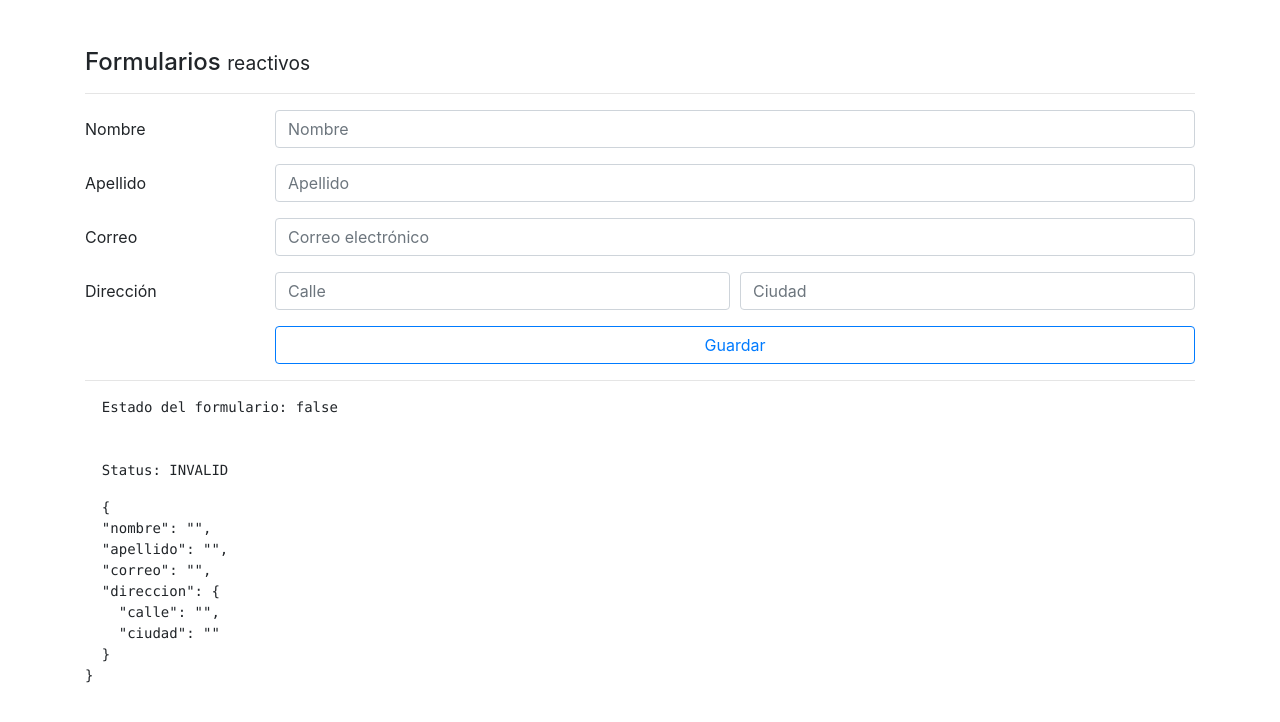
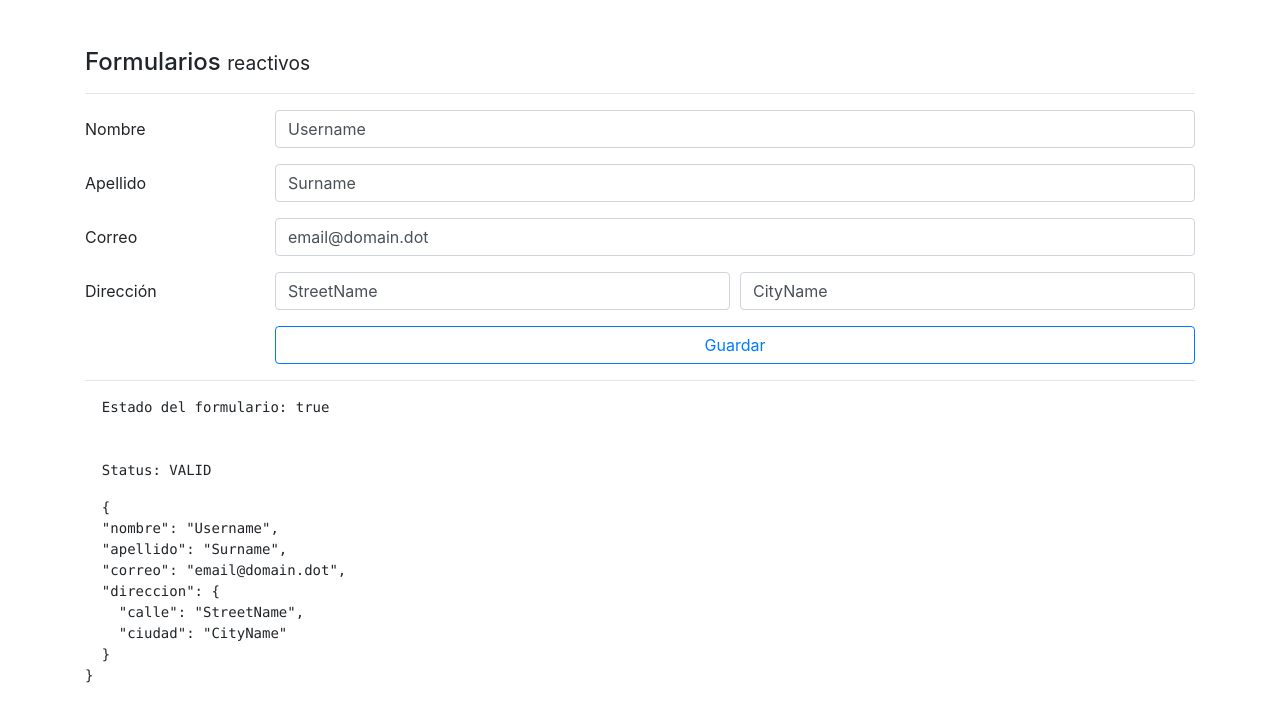
Before and after one commit to salvadoraciengomez/angular-forms, an Angular app: page /reactive in a window 1280 px wide. Shown: the top 722 px of the page. Built offline with nearby package versions, Linux system fonts and the light colour scheme.

Commit message:
Ok204. formGroup.reset() vs formGroup.setValue

```diff
--- a/src/app/pages/reactive/reactive.component.ts
+++ b/src/app/pages/reactive/reactive.component.ts
@@ -11,10 +11,13 @@ export class ReactiveComponent implements OnInit {
   forma:FormGroup;
   constructor(private formBuilder:FormBuilder) {
     this.crearForm();
+    this.cargarDatos();
   }
 
   ngOnInit(): void {
   }
+
+
   crearForm(){
     this.forma=this.formBuilder.group({
       nombre: ['',[Validators.required, Validators.minLength(5)]], //1ºarg: defaultValue. 2ºarg: validadores sincronos (no requieren acceso exterior), 3º validadores asíncronos
@@ -26,6 +29,22 @@ export class ReactiveComponent implements OnInit {
       })
     });
   }
+
+
+  cargarDatos(){
+    // this.forma.setValue({ //setValue requiere valores para cada campo //reset ignora las no establecidas, escribe en el campo el valor pero control.value=null
+    this.forma.reset({
+      nombre:'Username',
+      apellido: 'Surname',
+      correo: 'email@domain.dot',
+      direccion:{
+        calle: 'StreetName',
+        ciudad: 'CityName'
+      }
+    });
+  }
+
+
   guardar(){
     console.log(this.forma);
     if (this.forma.invalid){
@@ -37,6 +56,7 @@ export class ReactiveComponent implements OnInit {
         else control.markAsTouched();
       });
     }
+    this.forma.reset();
   }
 
   get apellidoNoValido(){
```
